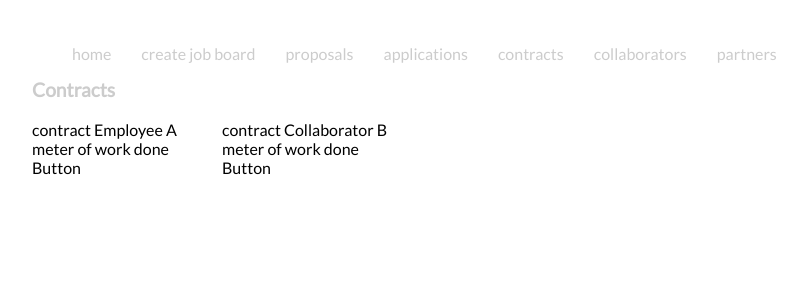
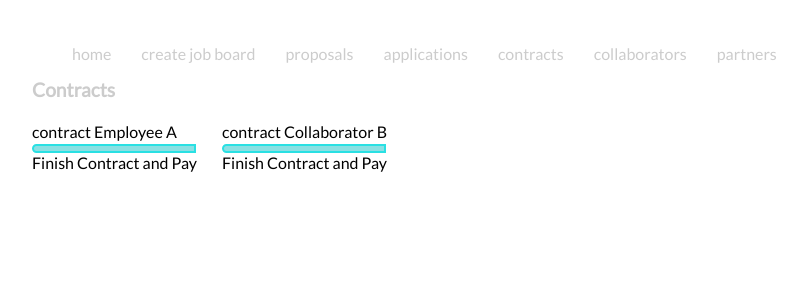
Before and after one commit to figure8labs/ArticulateWorks, a Django app: page /contracts/ in a window 1280 px wide. Shown: the top 308 px of the page, without its empty margins (208-1015 px from the left). Run offline with Django 3.2, Linux system fonts and the light colour scheme; some libraries are stand-ins or nearby versions.

Commit message:
contracts template

```diff
--- a/articulateworks/templates/articulateworks/contracts.html
+++ b/articulateworks/templates/articulateworks/contracts.html
@@ -3,7 +3,7 @@
     <h3 class="title">Contracts</h3>
    <div class="presentation_table">
        {% for contract in contracts %}<div class="columns"><div class="contract_name">{{ contract }}</div>
-       <div class="contract_meter">meter of work done</div>
-       <div class="contract_pay">Button</div></div>{% endfor %}
+       <div class="contract_meter"></div>
+       <div class="contract_pay">Finish Contract and Pay</div></div>{% endfor %}
     </div>
 {% endblock main %}
--- a/templates/site_base.html
+++ b/templates/site_base.html
@@ -78,6 +78,18 @@
             float:left;
             width:100%;
         }
+        .contract_meter{
+            width: 160px;
+            border-radius: 30px;
+            border-bottom-right-radius: 0px;
+            border-top-right-radius: 0px;
+            height:5px;
+            background-color: #8ae0e3;
+            border: 2px solid #29e0e3;
+        }
+        .contract_name{
+            line-height: 1.5em;
+        }
 
 </style>
 </head>
```
